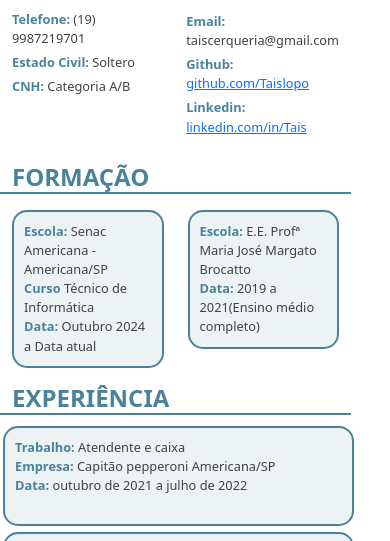
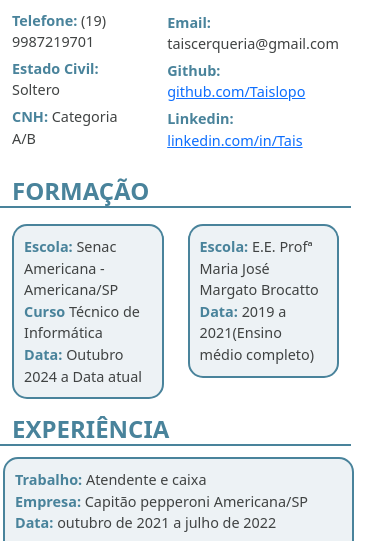
Before and after one commit to Taislopo/Taislopo.github.io, a plain HTML site: page index.html in a window 390 px wide. Shown: the part 273-814 px from the top of the page. Drawn offline with nearby package versions, Linux system fonts and the light colour scheme.

Commit message:
Curriculo

```diff
--- a/css/style.css
+++ b/css/style.css
@@ -87,7 +87,7 @@
     border:  2px solid #49839B;
     border-radius: 15px;
     padding: 10px;
-    min-height: 100px;
+    min-height: 110px;
 }
 .formacao .cartao:hover{
     scale: 1.02;
@@ -156,7 +156,7 @@
  margin: 0;
 }
 .container{
-    font-size: 0.8rem;
+    font-size: 0.9rem;
 }
 
 
```
